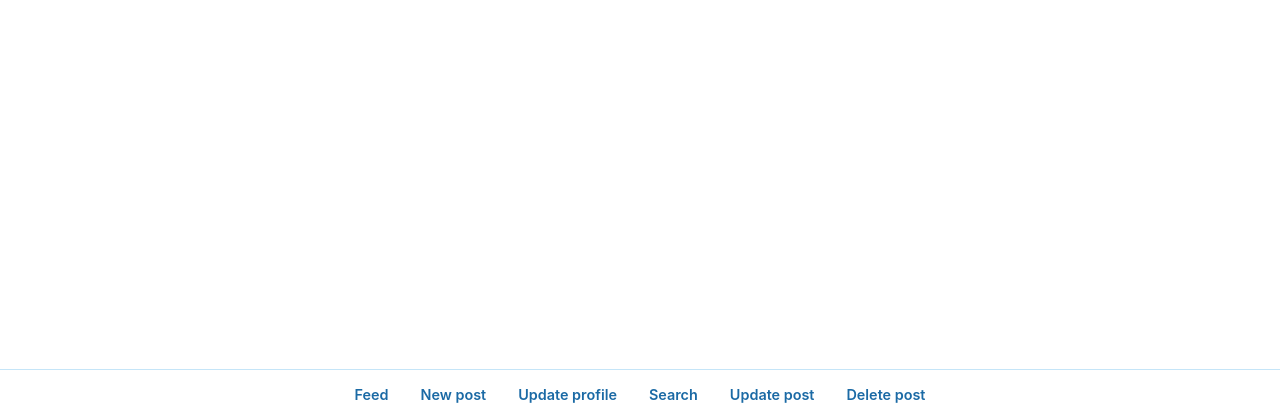
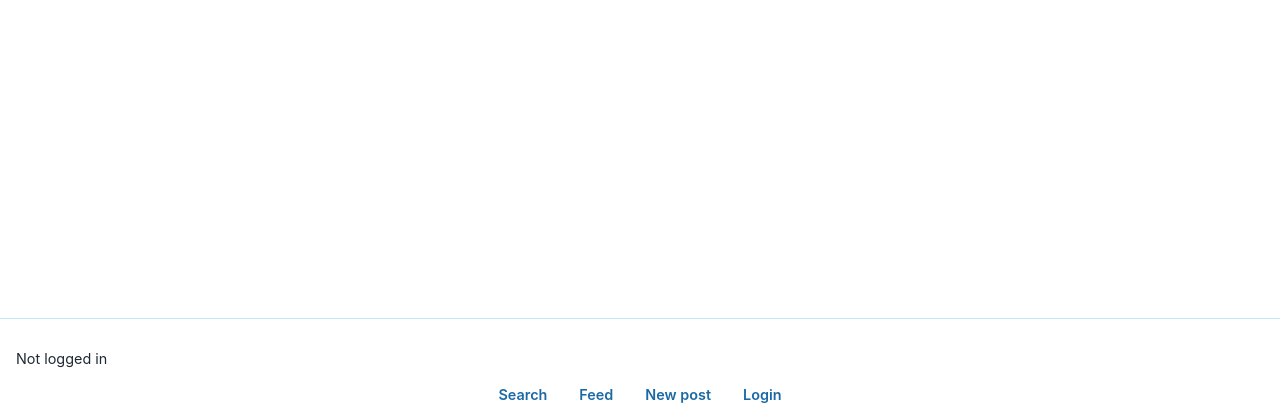
Before and after one commit to mdhepburn2/CS412, a Django app: page /mini_insta/post/1/delete in a window 1280 px wide. Shown: the part 380-800 px from the top of the page. Run offline with Django 5.2, Linux system fonts and the light colour scheme; data comes from the database, SQL or seed files in the repository; both versions use the stored data as it was after the commit.

Commit message:
added login authentication and changed urls to reflect signed in user

```diff
--- a/mini_insta/models.py
+++ b/mini_insta/models.py
@@ -4,6 +4,7 @@
 
 from django.db import models
 from django.urls import reverse
+from django.contrib.auth.models import User
 
 # Create your models here.
 class Profile(models.Model):
@@ -15,6 +16,8 @@ class Profile(models.Model):
      profile_image_url = models.URLField()
      bio_text = models.TextField(blank=True)
      join_date = models.DateTimeField(auto_now=True)
+
+     user = models.OneToOneField(User, on_delete=models.CASCADE)
 
      def __str__(self):
           '''return a string representation of a profile'''
--- a/mini_insta/templates/mini_insta/base.html
+++ b/mini_insta/templates/mini_insta/base.html
@@ -21,16 +21,29 @@
 
         <footer>
             <nav>
+                {% if request.user.is_authenticated %}
+                    <p>Logged in as: <a href="{% url 'show_user_profile' %}">@{{request.user}}</a></p>
+                {% else %}
+                    <p>Not logged in</p>
+                {% endif %}
                 <ul>
-                    {% if profile %}
-                    <li><a href="{% url 'show_feed' profile.pk %}">Feed</a></li>
-                    <li><a href="{% url 'create_post' profile.pk %}">New post</a></li>
-                    <li><a href="{% url 'update_profile' profile.pk %}">Update profile</a></li>
-                    <li><a href="{% url 'search' profile.pk %}">Search</a></li>
+                    {% if profile and profile.user == request.user %}
+                        <li><a href="{% url 'update_profile' %}">Update profile</a></li>
                     {% endif %}
-                    {% if post %}
-                    <li><a href="{% url 'update_post' post.pk %}">Update post</a></li>
-                    <li><a href="{% url 'delete_post' post.pk %}">Delete post</a></li>
+                    <li><a href="{% url 'search' %}">Search</a></li>
+                    <li><a href="{% url 'show_feed' %}">Feed</a></li>
+                    <li><a href="{% url 'create_post' %}">New post</a></li>
+                    {% if post and post.profile.user == request.user %}
+                        <li><a href="{% url 'update_post' post.pk %}">Update post</a></li>
+                        <li><a href="{% url 'delete_post' post.pk %}">Delete post</a></li>
+                    {% endif %}
+                    {% if request.user.is_authenticated %}
+                        <form method="post" action="{% url 'logout' %}" class="logout-form">
+                            {% csrf_token %}
+                            <button type="submit" class="logout-button">Logout</button>
+                        </form>
+                    {% else %}
+                        <li><a href="{% url 'login' %}" class="login-button">Login</a></li>
                     {% endif %}
                 </ul>
             </nav>
--- a/mini_insta/templates/mini_insta/search.html
+++ b/mini_insta/templates/mini_insta/search.html
@@ -7,7 +7,7 @@
 
 {% block content %}
 
-    <form class="search-form" action="{% url 'search' profile.pk %}" method="GET">
+    <form class="search-form" action="{% url 'search' %}" method="GET">
         <input type="text" name="query" placeholder="Search...">
 
         <input type="submit" value="Search">
--- a/mini_insta/templates/mini_insta/search_results.html
+++ b/mini_insta/templates/mini_insta/search_results.html
@@ -7,7 +7,7 @@
 
 {% block content %}
 
-    <form class="search-form" action="{% url 'search' profile.pk %}" method="GET">
+    <form class="search-form" action="{% url 'search' %}" method="GET">
         <input type="text" name="query" placeholder="Search...">
 
         <input type="submit" value="Search">
--- a/mini_insta/urls.py
+++ b/mini_insta/urls.py
@@ -6,16 +6,22 @@ from django.urls import path
 from django.conf import settings
 from . import views
 from .views import *
+
+from django.contrib.auth import views as auth_views
+
 urlpatterns = [
     path(r'', ProfileListView.as_view(), name='show_all_profiles'),
     path(r'profile/<int:pk>', ProfileDetailView.as_view(), name='show_profile'),
     path(r'post/<int:pk>', PostDetailView.as_view(), name = 'show_post'),
-    path(r'profile/<int:pk>/create_post', CreatePostView.as_view(), name='create_post'),
-    path(r'profile/<int:pk>/update', UpdateProfileView.as_view(), name='update_profile'),
+    path(r'profile/create_post', CreatePostView.as_view(), name='create_post'),
+    path(r'profile/update', UpdateProfileView.as_view(), name='update_profile'),
     path(r'post/<int:pk>/update', UpdatePostView.as_view(), name='update_post'),
     path(r'post/<int:pk>/delete', DeletePostView.as_view(), name='delete_post'),
     path(r'profile/<int:pk>/followers', ShowFollowersDetailView.as_view(), name='show_followers'),
     path(r'profile/<int:pk>/following', ShowFollowingDetailView.as_view(), name='show_following'),
-    path(r'profile/<int:pk>/feed', ShowFeedView.as_view(), name='show_feed'),
-    path(r'profile/<int:pk>/search', SearchView.as_view(), name='search'),
+    path(r'profile/feed', ShowFeedView.as_view(), name='show_feed'),
+    path(r'profile/search', SearchView.as_view(), name='search'),
+    path(r'login/', auth_views.LoginView.as_view(template_name='mini_insta/login.html'), name='login'),
+    path(r'logout/', auth_views.LogoutView.as_view(next_page='show_all_profiles'), name='logout'),
+    path(r'profile/', UserProfileView.as_view(), name='show_user_profile')
 ]
--- a/mini_insta/views.py
+++ b/mini_insta/views.py
@@ -7,6 +7,20 @@ from django.views.generic import *
 from .models import *
 from .forms import *
 from django.urls import reverse
+from django.contrib.auth.mixins import LoginRequiredMixin
+
+
+class InstaLRM(LoginRequiredMixin):
+    '''subclass for repetitive methods of login required mixin'''
+    def get_login_url(self):
+        '''method to take user to login page if not signed it'''
+        return reverse('login')
+
+    def get_user_profile(self):
+        '''find the profile of a logged in user'''
+        user = self.request.user
+        profile = Profile.objects.get(user=user)
+        return profile
 
 # Create your views here.
 class ProfileListView(ListView):
@@ -23,6 +37,12 @@ class ProfileDetailView(DetailView):
     template_name = 'mini_insta/show_profile.html'
     context_object_name = 'profile'
 
+class UserProfileView(InstaLRM, ProfileDetailView):
+    '''Class to show the users profile'''
+    def get_object(self, queryset = ...):
+        '''get the signed in user profile as the object'''
+        return self.get_user_profile()
+
 class PostDetailView(DetailView):
     '''Define a view vlass to show a detailed post'''
 
@@ -30,7 +50,7 @@ class PostDetailView(DetailView):
     template_name = 'mini_insta/show_post.html'
     context_object_name = 'post'
 
-class CreatePostView(CreateView):
+class CreatePostView(InstaLRM, CreateView):
     '''View to handle creation of a new Post
     (1) display html form to user (GET)
     (2) process the form submission and store the new Post object (POST)
@@ -45,10 +65,13 @@ class CreatePostView(CreateView):
         '''
 
         #retrieve the pk from the url pattern
-        pk = self.kwargs['pk']
-        profile = Profile.objects.get(pk=pk)
+        # pk = self.kwargs['pk']
+        # profile = Profile.objects.get(pk=pk)
         #attach this article to the comment
-        form.instance.profile = profile
+        # form.instance.profile = profile
+
+        # retrieve the user from request
+        form.instance.profile = self.get_user_profile()
 
         # make the post object so we can attach the photos after
         response = super().form_valid(form)
@@ -68,14 +91,13 @@ class CreatePostView(CreateView):
         '''add profile thats making a post to context'''
         context = super().get_context_data()
 
-        pk = self.kwargs['pk']
-        profile = Profile.objects.get(pk=pk)
+        profile = self.get_user_profile()
 
         context['profile'] = profile
         return context
 
 
-class UpdateProfileView(UpdateView):
+class UpdateProfileView(InstaLRM, UpdateView):
     '''View to handle updating an existing profile's attributes'''
 
     form_class = UpdateProfileForm
@@ -86,12 +108,15 @@ class UpdateProfileView(UpdateView):
         '''add profile being updated to context'''
         context = super().get_context_data()
 
-        pk = self.kwargs['pk']
-        profile = Profile.objects.get(pk=pk)
+        profile = self.get_user_profile()
 
         context['profile'] = profile
 
         return context
+
+    def get_object(self, queryset = ...):
+            '''get the signed in user profile as the object'''
+            return self.get_user_profile()
 
 class UpdatePostView(UpdateView):
     '''View to handle updating an existing post's attributes'''
@@ -150,13 +175,17 @@ class ShowFollowingDetailView(DetailView):
     template_name = 'mini_insta/show_following.html'
     context_object_name = 'profile'
 
-class ShowFeedView(DetailView):
+class ShowFeedView(InstaLRM, DetailView):
     '''view to show the post feed for a user'''
     model = Profile
     template_name = 'mini_insta/show_feed.html'
     context_object_name = 'profile'
 
-class SearchView(ListView):
+    def get_object(self, queryset = ...):
+        '''get the signed in user profile as the object'''
+        return self.get_user_profile()
+
+class SearchView(InstaLRM, ListView):
     '''View to input a search and display results'''
     template_name = 'mini_insta/search_results.html'
 
@@ -165,9 +194,11 @@ class SearchView(ListView):
         if 'query' in request.GET:
             return super().dispatch(request, *args, **kwargs)
         else:
-            pk = self.kwargs['pk']
-            profile = Profile.objects.get(pk=pk)
-            return render(request,template_name='mini_insta/search.html',context={'profile':profile})
+            if request.user.is_authenticated:
+                profile = self.get_user_profile()
+                return render(request,template_name='mini_insta/search.html',context={'profile':profile})
+            else:
+                return super().dispatch(request, *args, **kwargs)
 
     def get_queryset(self):
         '''returns all posts that match the query'''
@@ -178,8 +209,7 @@ class SearchView(ListView):
         '''adds the profile making search, and query + results to the context if they exist'''
         context = super().get_context_data(**kwargs)
 
-        pk = self.kwargs['pk']
-        profile = Profile.objects.get(pk=pk)
+        profile = self.get_user_profile()
         context['profile'] = profile
 
         if 'query' in self.request.GET:
```
Also changed, not shown: mini_insta/templates/mini_insta/login.html (added, +23 -0 lines), db.sqlite3, mini_insta/migrations/0011_profile_user.py (added), mini_insta/migrations/0012_alter_profile_user.py (added).
